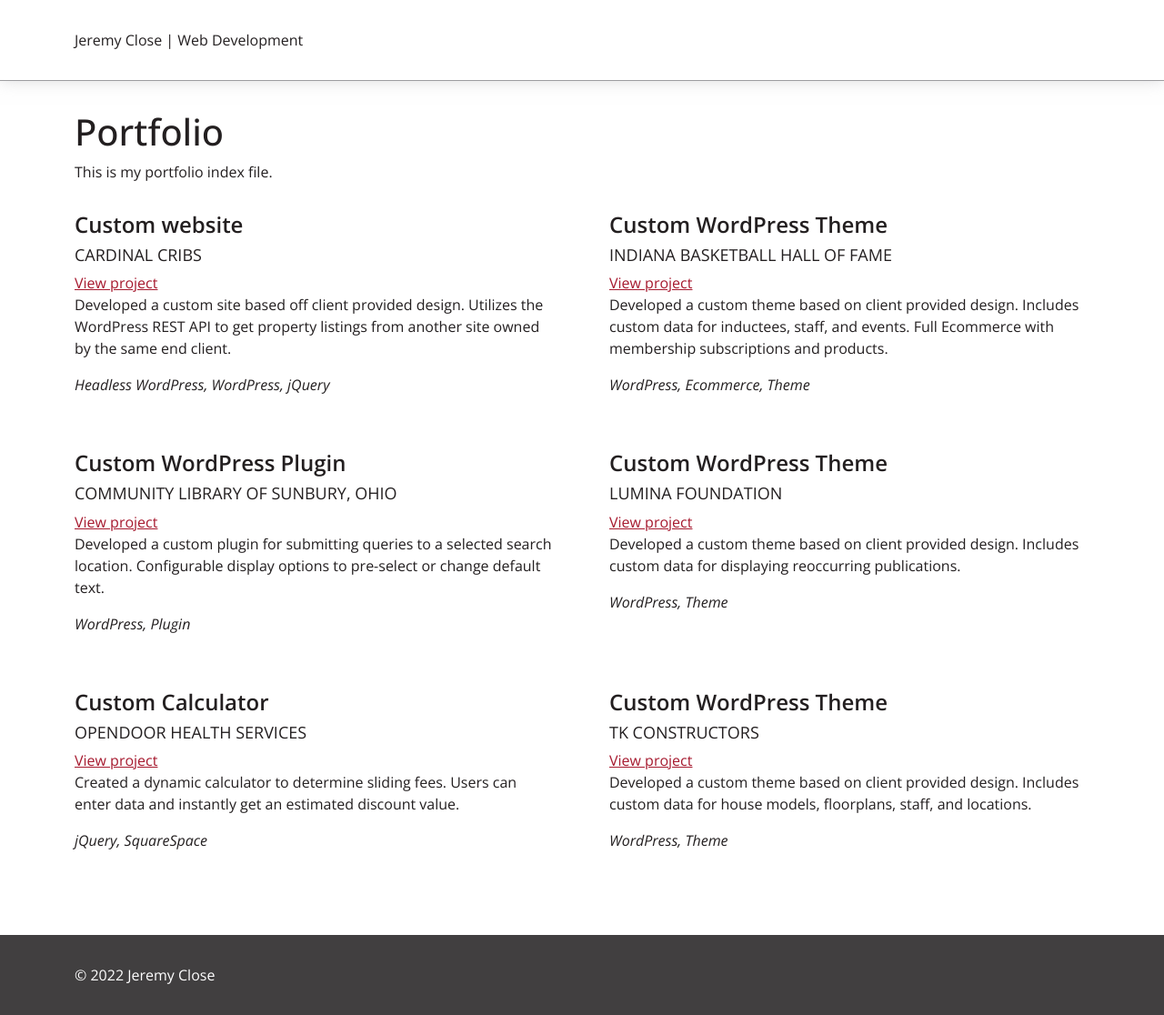
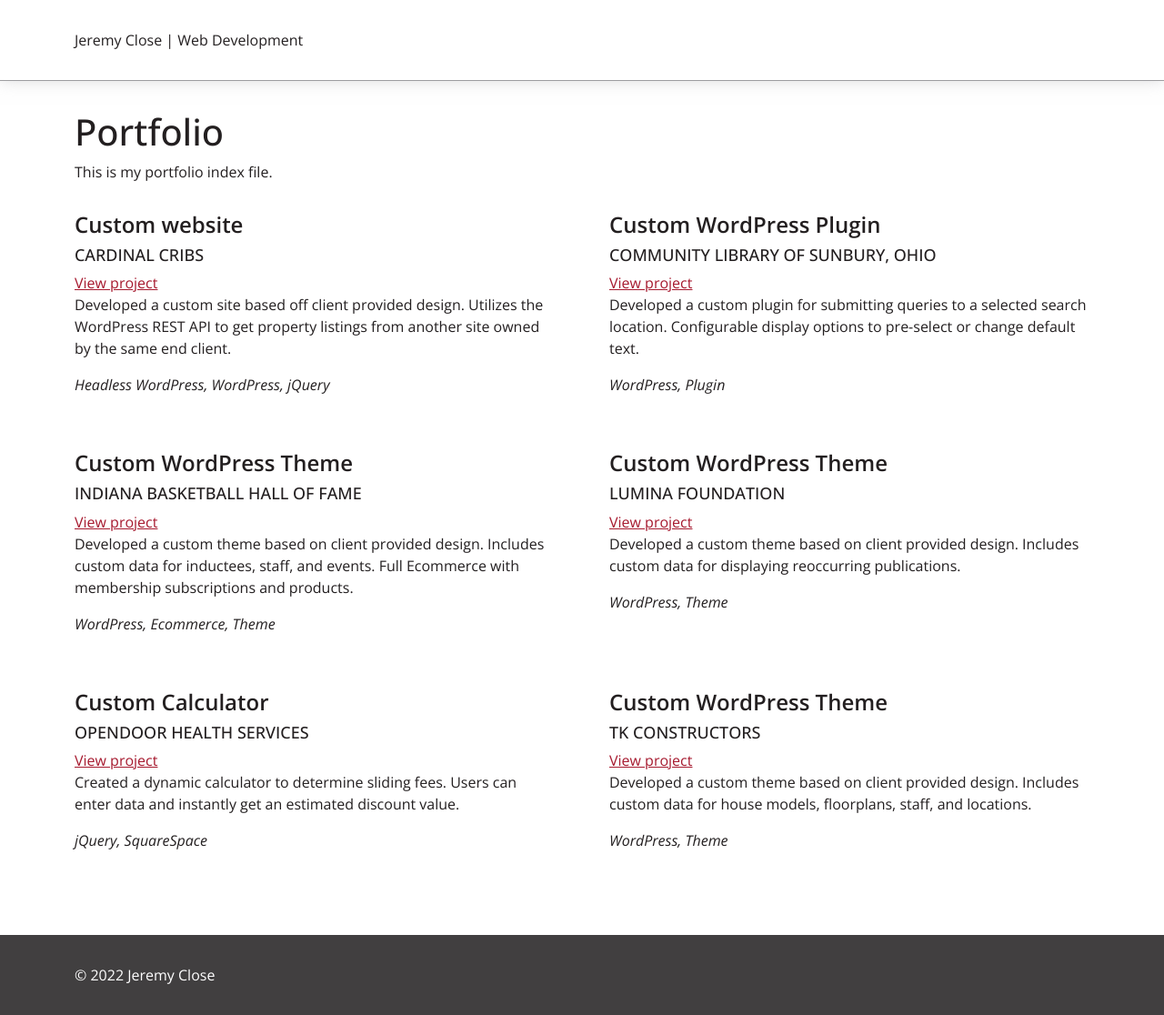
Before and after one commit to jkclose/jkclose.github.io, a Jekyll site: the page built from index.html, in a window 1280 px wide. Shown: the whole page at 91% size. Built offline with Jekyll 4.4.1, drawn with Linux system fonts in a browser that asks for light colours; nearby versions of some CDN libraries.

Commit message:
Project Collection testing

```diff
--- a/_config.yml
+++ b/_config.yml
@@ -14,3 +14,4 @@ defaults:
 collections:
   projects:
     output: true
+    sort_by: client
--- a/css/style.scss
+++ b/css/style.scss
@@ -109,8 +109,7 @@ body {
 			h4 {
 				font-size: 1.125rem;
 				text-transform: uppercase;
-				font-stretch: 80%;
-				font-weight: 300;
+				font-stretch: 85%;
 			}
 		}
 		footer {
```
